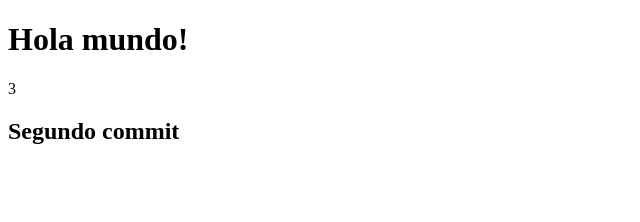
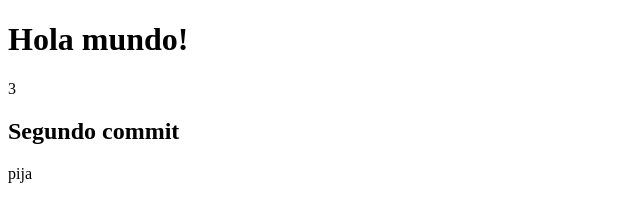
Before and after one commit to Facundo-Minetto/ejemplocoder, a plain HTML site: page index.html in a window 1280 px wide. Shown: the full height of the page, 0-640 px from the left. Drawn offline with Linux system fonts and the light colour scheme.

Commit message:
agregamos footer

```diff
--- a/index.html
+++ b/index.html
@@ -8,5 +8,9 @@
 <body>
     <h1>Hola mundo!</h1>3
     <h2>Segundo commit</h2>
+
+    <footer>
+        pija
+    </footer>
 </body>
 </html>
```
